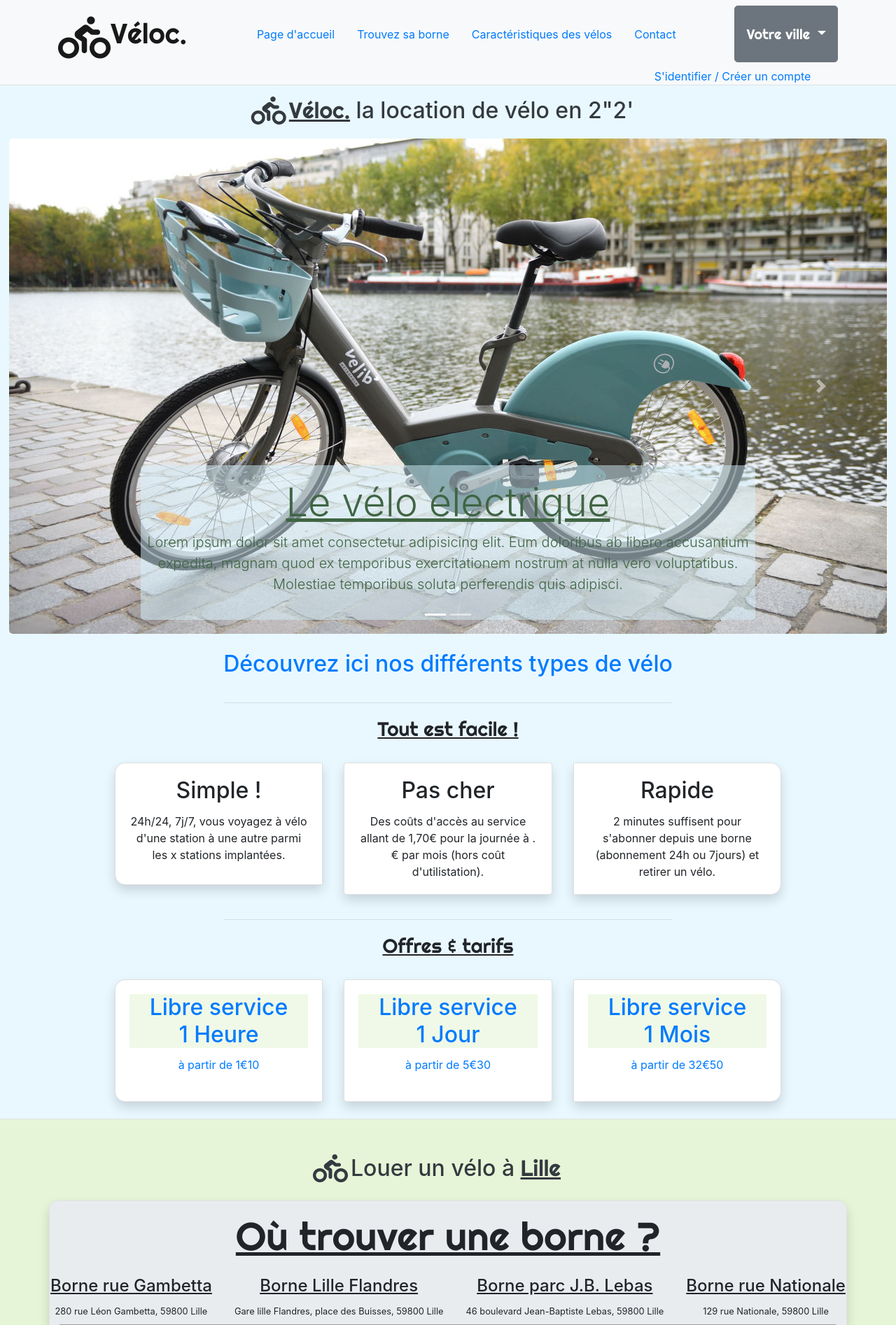
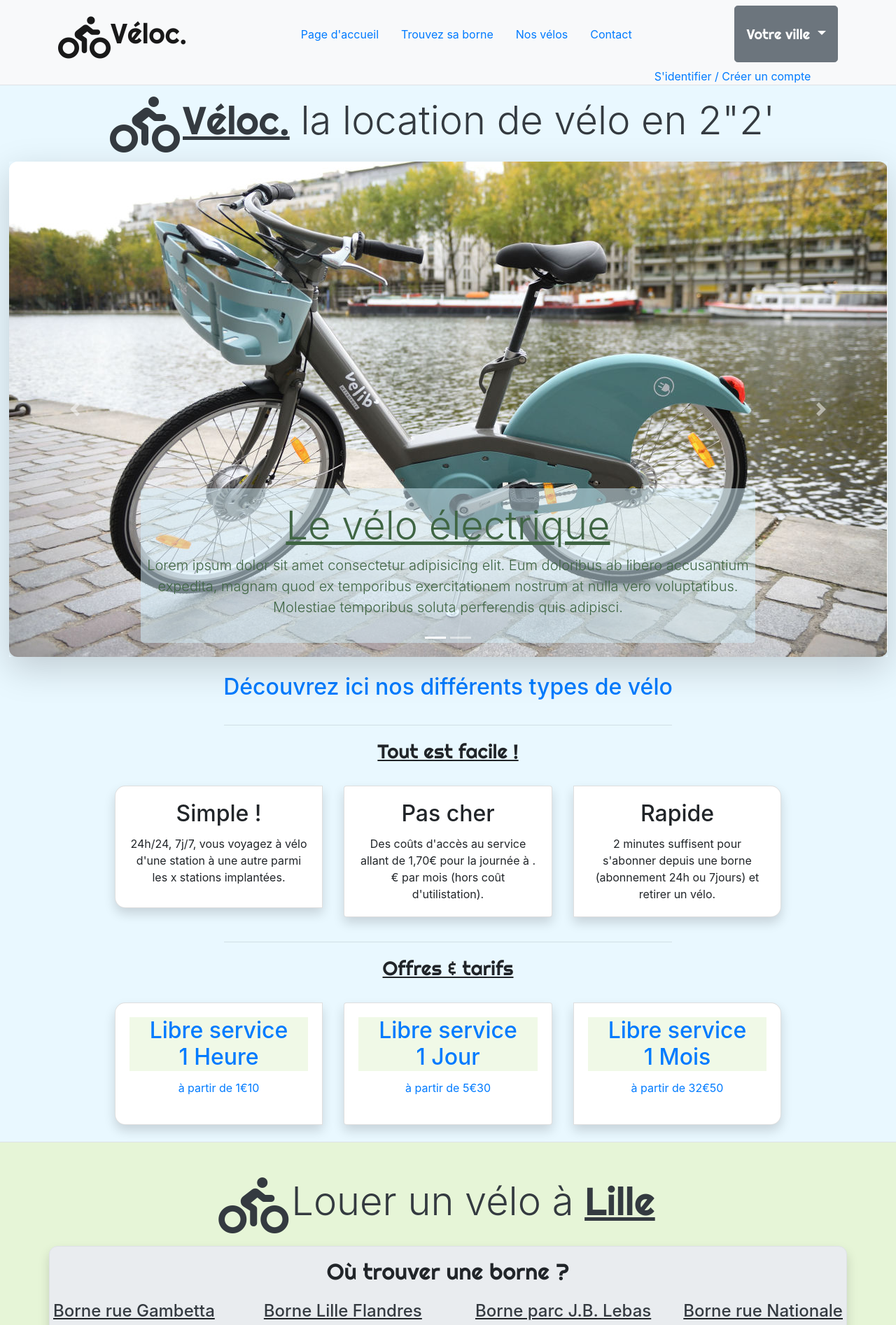
Before and after one commit to RassouanRIchardsons/Veloc, a PHP site: page /veloc-index.html in a window 1280 px wide. Shown: the top 1894 px of the page at 70% size. Run offline with PHP 8.4, Linux system fonts and the light colour scheme; some libraries are stand-ins or nearby versions; grey boxes are pictures that could not be loaded.

Commit message:
Mise a jour 22/08/2019 a 21:22
Mise a jour 22/08/2019 a 21:22

```diff
--- a/CODE site/style.css
+++ b/CODE site/style.css
@@ -1,5 +1,8 @@
 *{
     box-sizing: border-box;
+}
+section{
+    overflow-x: hidden;
 }
 #home{
     background-color: #e9f8ff ;
@@ -32,7 +35,7 @@
     border-radius: 5px;
 }
 .carousel-inner img{
-    border-radius: 5px;
+    border-radius: 12px;
 }
 .carousel-caption{
     background-color: rgba(213, 241, 253, 0.5);
@@ -83,3 +86,35 @@
 .google_map{
     border-radius: 12px;
 }
+/* // JUMMBOTRON GOOGLE MAP */
+
+/* IMAGES */
+#velo_caracteristiques{
+    background-color: #00000017;
+    border-radius: 76px;
+    padding: 5px;
+}
+/* // IMAGES */
+
+
+
+
+
+/* HOVER */
+.liens_je_reserve{
+    transition: 0.2s;
+    font-weight: 500;
+}
+.liens_je_reserve:hover{
+    font-size: 1.05em;
+    font-weight: 800;
+}
+.liens_bornes{
+    transition: 0.2s;
+    font-weight: 500;
+}
+.liens_bornes:hover{
+    font-size: 1.05em;
+    font-weight: 900;
+}
+/* //HOVER */
--- a/CODE site/veloc-index.html
+++ b/CODE site/veloc-index.html
@@ -28,7 +28,7 @@
                             </a>
 
                             <nav id="navbar-example2" class="navbar">
-                                <ul class="nav nav-pills">
+                                <ul class="nav">
                                     <li class="nav-item">
                                         <a class="nav-link" href="">Page d'accueil</a>
                                     </li>
@@ -36,7 +36,7 @@
                                         <a class="nav-link" href="#ville">Trouvez sa borne</a>
                                     </li>
                                     <li class="nav-item">
-                                        <a class="nav-link" href="#">Caractéristiques des vélos</a>
+                                        <a class="nav-link" href="#caracteristiques">Nos vélos</a>
                                     </li>
                                     <li class="nav-item">
                                         <a class="nav-link" href="#">Contact</a>
@@ -68,13 +68,13 @@
                     <div class="py-4" id="home">
                         <h1>
                             <a class="navbar-brand d-flex justify-content-center text-dark" href="#">
-                                <i class="fas fa-biking fa-2x mr-1"></i>
-                                <h2><u><span class="righteous">Véloc.</span></u> la location de vélo en 2"2'</h2>
+                                <i class="fas fa-biking fa-4x mr-1"></i>
+                                <h2 class="display-4"><u><span class="righteous">Véloc.</span></u> la location de vélo en 2"2'</h2>
                             </a>
                         </h1>
         <!-- CAROUSEL-->
                         <div class="bd-example d-flex justify-content-center">
-                            <div id="carouselExampleCaptions" class="carousel slide" data-ride="carousel">
+                            <div id="carouselExampleCaptions" class="carousel slide shadow-lg" data-ride="carousel">
                                 <ol class="carousel-indicators">
                                     <li data-target="#carouselExampleCaptions" data-slide-to="0" class="active"></li>
                                     <li data-target="#carouselExampleCaptions" data-slide-to="1"></li>
@@ -107,7 +107,7 @@
                         </div>
         <!-- //CAROUSEL-->
                         <br>
-                        <h2 class="ovf text-center"><a href="#">Découvrez ici nos différents types de vélo</a></h2>
+                        <h2 class="ovf text-center"><a href="#caracteristiques">Découvrez ici nos différents types de vélo</a></h2>
                         <hr class="hr_perso">
                         <h3 class="ovf text-center righteous"><u>Tout est facile !</u></h3>
                         <br>
@@ -181,35 +181,35 @@
 <!-- VILLE -->
                     <div class="py-3 border-top border-bottom" id="ville">
                         <br>
-                        <h2 class="navbar-brand d-flex justify-content-center text-dark">
-                            <a class="navbar-brand d-flex justify-content-center text-dark" href="#">
-                                <i class="fas fa-biking fa-2x mr-1"></i>
-                                <h2 class="text-center"> Louer un vélo à <span class="righteous"><u>Lille</u></span></h2>
+                        <h2 class="display-4 navbar-brand d-flex justify-content-center text-dark">
+                            <a class=" navbar-brand d-flex justify-content-center text-dark" href="#">
+                                <i class="fas fa-biking fa-4x mr-1"></i>
+                                <h2 class="display-4 text-center"> Louer un vélo à <span class="righteous"><u>Lille</u></span></h2>
                             </a>
                         </h2>
 
                         <div class="google_map container jumbotron jumbotron-fluid border py-3 shadow">
-                            <h3 class="display-4 ovf text-center mb-4 righteous"><u>Où trouver une borne ?</u></h3>
+                            <h2 class=" ovf text-center mb-4 righteous">Où trouver une borne ?</h2>
                             <div class="row d-flex justify-content-around mb-2">
                                 <div class="station text-center">
-                                    <h4><u>Borne rue Gambetta</u></h4>
+                                    <h4><u><a class="text-dark liens_bornes" href="https://www.google.com/maps/dir//50.6280053,3.0506935/@50.6280126,2.9806815,12z">Borne rue Gambetta</a></u></h4>
                                     <small>280 rue Léon Gambetta, 59800 Lille</small>
                                 </div>
                                 <div class="station text-center">
-                                    <h4><u>Borne Lille Flandres</u></h4>
-                                    <small>Gare lille Flandres, place des Buisses, 59800 Lille</small>
+                                    <h4><u><a class="text-dark liens_bornes" href="https://www.google.com/maps/dir//50.6365045,3.0699617/@50.6360552,3.0655452,16z">Borne Lille Flandres</a></u></h4>
+                                    <small>Gare lille Flandres, 1 rue de Tournai, 59800 Lille</small>
                                 </div>
                                 <div class="station text-center">
-                                        <h4><u>Borne parc J.B. Lebas</u></h4>
-                                        <small>46 boulevard Jean-Baptiste Lebas, 59800 Lille</small>
+                                    <h4><u><a class="text-dark liens_bornes" href="https://www.google.com/maps/dir//50.6266536,3.0689205/@50.626575,2.9984179,12z">Borne parc J.B. Lebas</a></u></h4>
+                                    <small>Boulevard Jean-Baptiste Lebas, 59800 Lille</small>
                                 </div>
                                 <div class="station text-center">
-                                        <h4><u>Borne rue Nationale</u></h4>
-                                        <small>129 rue Nationale, 59800 Lille</small>
+                                    <h4><u><a class="text-dark liens_bornes" href="https://www.google.com/maps/dir//50.6335986,3.0547622/@50.633589,3.0503606,16z">Borne rue Nationale</a></u></h4>
+                                    <small>129 rue Nationale, 59800 Lille</small>
                                 </div>
                             </div>
-                            <div class="row d-flex justify-content-center">
-                                    <iframe src="https://www.google.com/maps/d/embed?mid=1MAvgFoHg9MbNU1Rn23Us8sj2TfYPLmDx" width=95% height="480"></iframe>
+                            <div class="mt-4 row d-flex justify-content-center">
+                                <iframe src="https://www.google.com/maps/d/embed?mid=1MAvgFoHg9MbNU1Rn23Us8sj2TfYPLmDx" width=90% height="480"></iframe>
                             </div>
                             <br>
                             <p class="text-center">A l'heure actuelle à <span class="righteous"><u>Lille</u></span>, il reste <b class="nbVelo">143</b> vélos</p>
@@ -217,21 +217,25 @@
 
 
 
-                        <h2 class="d-flex justify-content-center text-dark ">
-                            <a class="d-flex justify-content-center text-dark display-4" href="#">
-                                <u class="ovf text-center righteous">Je réserve tout de suite</u>
+                        <h3 class="d-flex justify-content-center text-dark ">
+                            <a class="d-flex justify-content-center text-dark" href="#">
+                                <u class="ovf text-center righteous liens_je_reserve">Je réserve tout de suite</u>
                             </a>
-                        </h2>
+                        </h3>
                     </div>
 <!-- // VILLE -->
 <!-- CARACTERISTIQUES -->
                     <div class="py-3" id="caracteristiques">
                             <h2 class="navbar-brand d-flex justify-content-center text-dark">
                                 <a class="navbar-brand d-flex justify-content-center text-dark" href="#">
-                                    <h2 class="text-center mr-1">Caractéristiques des vélos</h2>
-                                    <i class="fas fa-biking fa-2x"></i>
+                                    <i class="fas fa-biking fa-4x mr-1"></i>
+                                    <h2 class="display-4 text-center">Caractéristiques des vélos</h2>
                                 </a>
                             </h2>
+
+                            <div class="contenaire-fluid d-flex justify-content-center">
+                                <img id="velo_caracteristiques" class="mx-auto" src="img/velo.png" alt="">
+                            </div>
                     </div>
 
 
```
Also changed, not shown: 4 other files.
